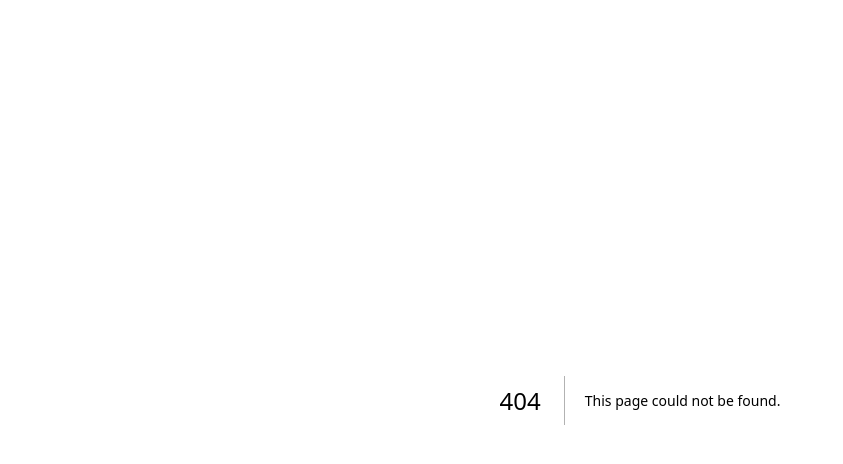
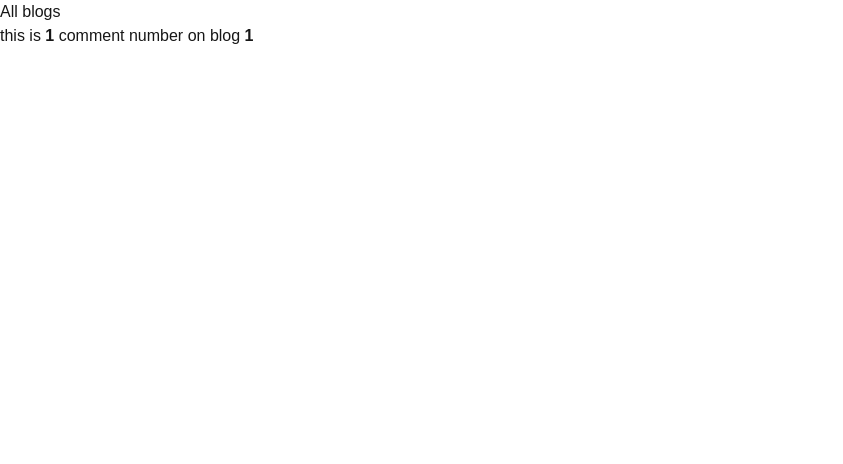
Before and after one commit to Sanjoli06/NextJs-practice, a Next.js app: page /blog/1/comments/1 in a window 1280 px wide. Before the commit this address had no page. Shown: the top 464 px of the page, without its empty margins (0-843 px from the left). Built offline with nearby package versions, Linux system fonts and the light colour scheme.

Commit message:
Nested dynamic routing

```diff
--- /dev/null
+++ b/app/blog/[blogID]/comments/[commentID]/page.js
@@ -0,0 +1,12 @@
+export default async function CommentIds({params, searchParams}) {
+    console.log(await searchParams);
+    console.log(await params);
+    const {blogID}=await params;
+    const {commentID}=await params;
+  return (
+    <div>
+      <h1> All blogs </h1>
+      <p>this is <b>{commentID}</b> comment number on blog <b>{blogID}</b></p>
+    </div>
+  )
+}
--- /dev/null
+++ b/app/blog/[blogID]/comments/page.js
@@ -0,0 +1,7 @@
+export default function Comments() {
+  return (
+    <div>
+      <h1>Comments Page</h1>
+    </div>
+  )
+}
```
